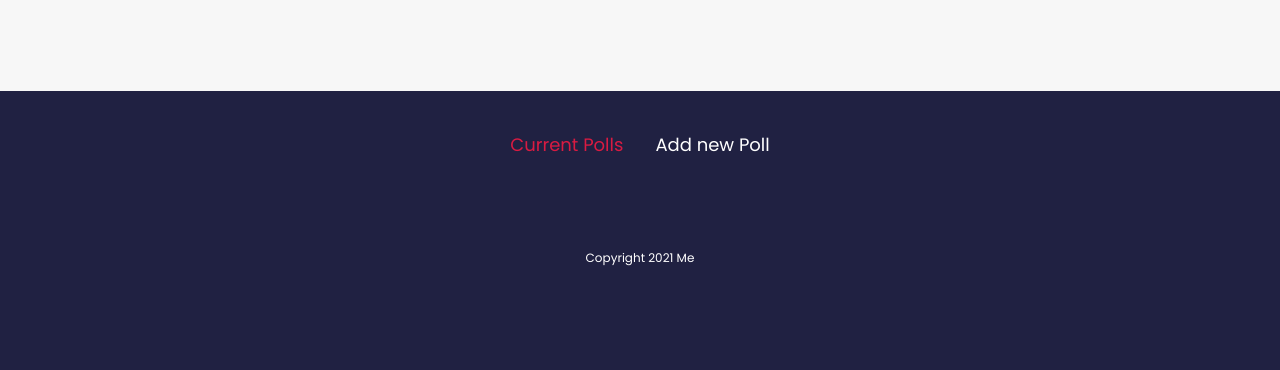
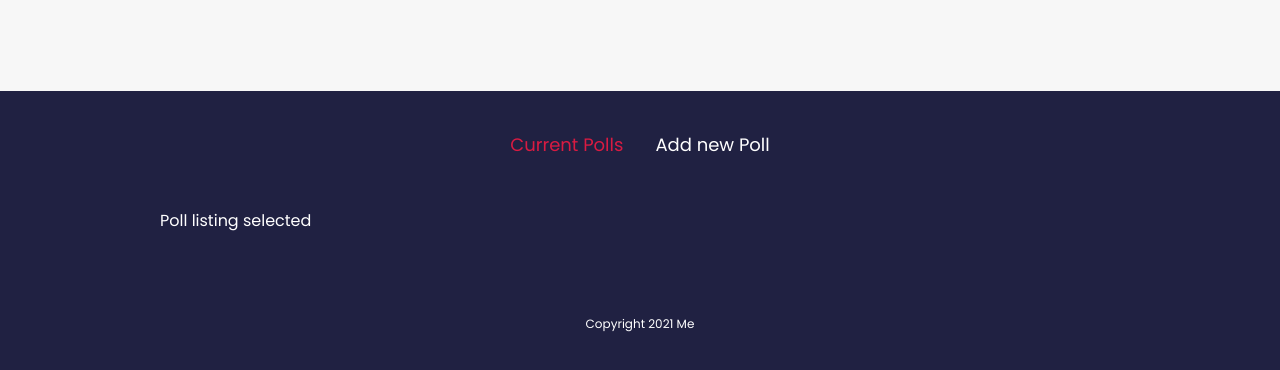
Before and after one commit to Ayu5h5hakya/svelte-startup, a Svelte app: page / in a window 1280 px wide. Shown: the top 370 px of the page. Built offline with nearby package versions, Linux system fonts and the light colour scheme.

Commit message:
add sample tab component data

```diff
--- a/src/App2.svelte
+++ b/src/App2.svelte
@@ -14,6 +14,11 @@
 <Header />
 <main>
   <Tabs {activeItem} {items} on:tab-change={onTabChange} />
+  {#if activeItem === items[0]}
+    <p>Poll listing selected</p>
+  {:else}
+    <p>Poll addition selected</p>
+  {/if}
 </main>
 <Footer />
 
```
